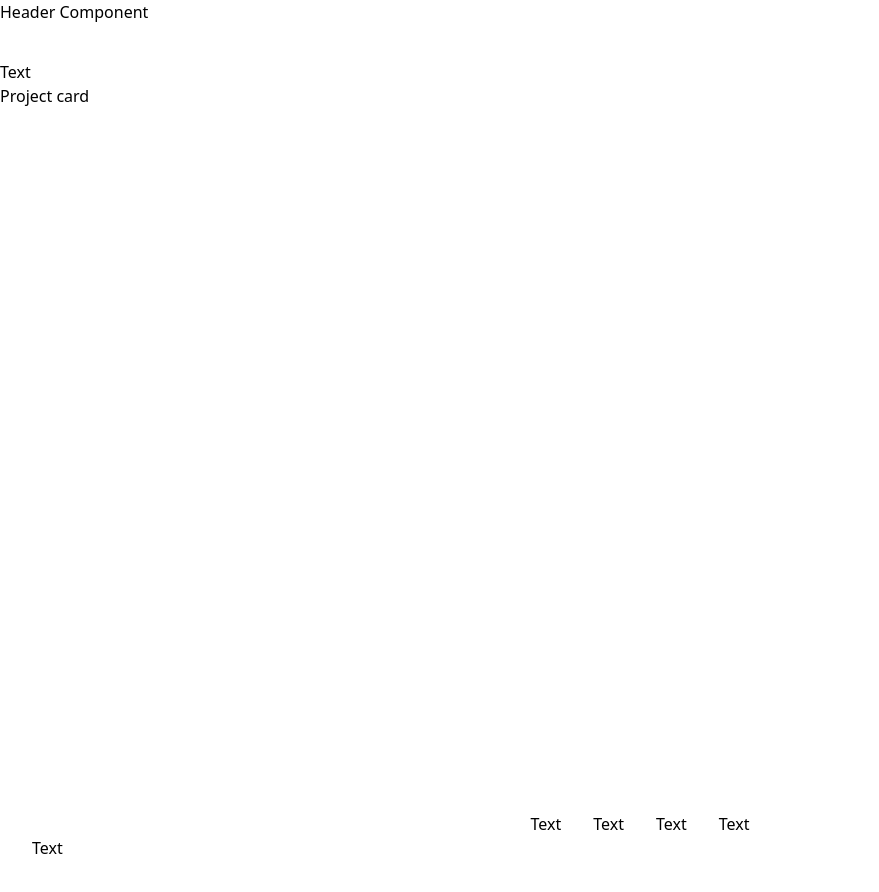
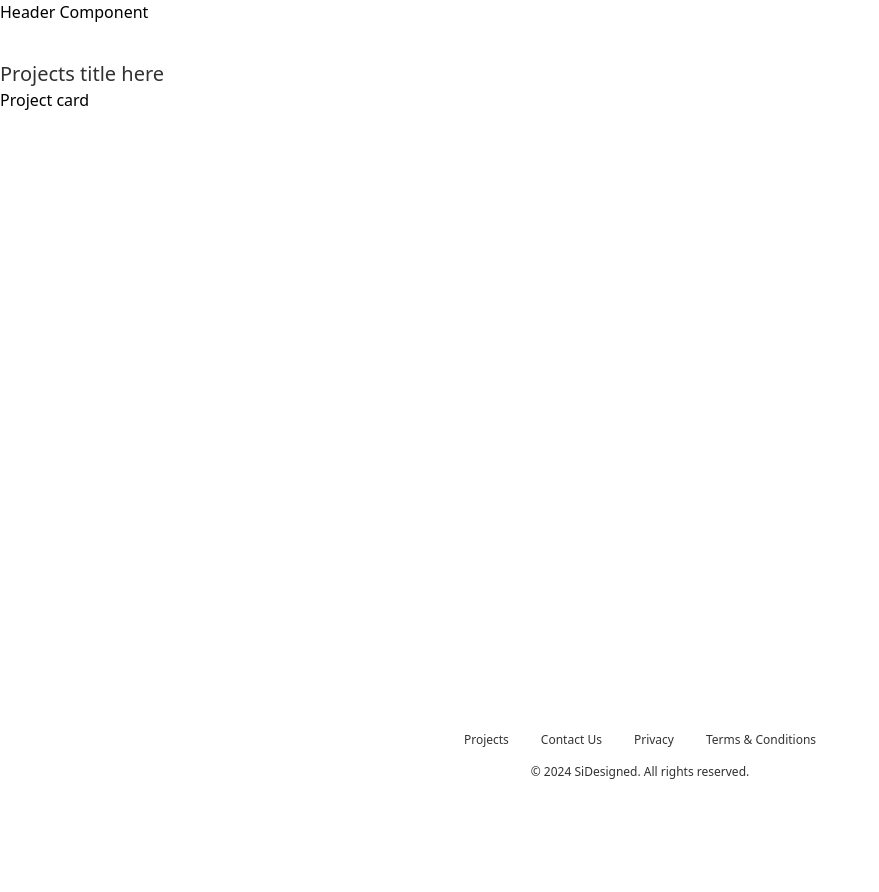
Before and after one commit to nyasha200/chitsiga, a Next.js app: page /projects in a window 1280 px wide. Shown: the whole page, without its empty margins (0-879 px from the left). After the commit the page ends 812 px from the top, so only its background shows below. Built offline with nearby package versions, Linux system fonts and the light colour scheme.

Commit message:
update page min height

```diff
--- a/components/ui-components/text/index.tsx
+++ b/components/ui-components/text/index.tsx
@@ -1,11 +1,85 @@
-import React from 'react'
+import React from 'react';
 
-const Text = () => {
+type TextProps<C extends React.ElementType = 'p'> = {
+    children: React.ReactNode;
+    as?: C;
+    color?: 'gray' | 'brown' | 'green' | 'black';
+    weight?: 'normal' | 'bold';
+    size?: 'sm' | 'md' | 'lg';
+    additional?: string;
+    variant?:
+    'title1' | 'title2' | 'title3' | 'title4' | 'title4-lg' | 'title5' |
+    'body1' | 'body2' | 'label1' | 'link';
+} & React.ComponentPropsWithoutRef<C>;
+
+const Text = <C extends React.ElementType = 'p'>({
+    children,
+    as,
+    color = 'black',
+    weight = 'normal',
+    size = 'md',
+    additional,
+    variant = 'body1',
+    ...restProps
+}: TextProps<C>) => {
+
+    const Component = as || 'p';
+
+    const textSize = `text-${size}`;
+    const textWeight = `font-${weight}`;
+
+    const textColor = {
+        'gray': 'text-[#333333]',
+        'brown': 'text-[#934f10]',
+        'green': 'text-[#399256]',
+        'black': 'text-[#313131]',
+    }[color] || 'text-[#313131]';
+
+    let classes;
+    switch (variant) {
+        case 'title1':
+            classes = 'text-3xl sm:text-xl md:text-5xl font-bold';
+            break;
+        case 'title2':
+            classes = 'text-3xl md:text-6xl font-bold';
+            break;
+        case 'title3':
+            classes = 'text-2xl md:text-5xl font-bold';
+            break;
+        case 'title4':
+            classes = 'text-lg md:text-4xl font-bold';
+            break;
+        case 'title4-lg':
+            classes = 'text-lg md:text-[4.5rem] font-bold';
+            break;
+        case 'title5':
+            classes = 'text-lg md:text-2xl font-bold';
+            break;
+        case 'body1':
+            classes = `text-lg md:text-xl ${textWeight}`;
+            break;
+        case 'body2':
+            classes = `text-sm md:text-lg ${textWeight}`;
+            break;
+        case 'label1':
+            classes = `text-md md:text-xl ${textWeight}`;
+            break;
+        case 'link':
+            classes = `text-xs md:text-md ${textWeight}`;
+            break;
+        default:
+            classes = `${textSize} ${textWeight}`;
+            break;
+    }
+
     return (
-        <div>
-            Text
-        </div>
-    )
-}
+        <Component
+            {...restProps}
+            className={`${classes} ${textColor} ${additional || ''}`}
+        >
+            {children}
+        </Component>
+    );
+};
 
-export default Text
+export default Text;
--- a/pages/contact/index.tsx
+++ b/pages/contact/index.tsx
@@ -2,7 +2,7 @@ import React from 'react'
 
 const Contact = () => {
     return (
-        <div>
+        <div className='min-h-[80vh] '>
             contact us page
         </div>
     )
--- a/pages/index.tsx
+++ b/pages/index.tsx
@@ -1,12 +1,12 @@
 import Banner from "@/components/blocks/banner";
 import DetailsBlock from "@/components/blocks/details-block";
-import Projects from "./projects";
+import Projects from "@/components/blocks/projects";
 import Testimonials from "@/components/blocks/testimonials";
 
 export default function Home() {
   return (
     <div
-      className={` min-h-[90vh] w-full`}
+      className={` min-h-[80vh] w-full`}
     >
       <Banner />
       <DetailsBlock />
--- a/pages/privacy/index.tsx
+++ b/pages/privacy/index.tsx
@@ -2,7 +2,7 @@ import React from 'react'
 
 const Privacy = () => {
     return (
-        <div>
+        <div className='min-h-[80vh] '>
             Privacy policy
         </div>
     )
--- a/pages/projects/[slug]/index.tsx
+++ b/pages/projects/[slug]/index.tsx
@@ -2,7 +2,7 @@ import React from 'react'
 
 const ProjectDetails = () => {
     return (
-        <div>
+        <div className='min-h-[80vh] '>
             Project details page
         </div>
     )
--- a/pages/projects/index.tsx
+++ b/pages/projects/index.tsx
@@ -3,7 +3,7 @@ import React from 'react'
 
 const Projects = () => {
     return (
-        <div className='min-h-[90vh]'>
+        <div className='min-h-[80vh]'>
             <ProjectsList />
         </div>
     )
--- a/pages/terms/index.tsx
+++ b/pages/terms/index.tsx
@@ -2,7 +2,7 @@ import React from 'react'
 
 const Terms = () => {
     return (
-        <div>
+        <div className='min-h-[80vh] '>
             Terms and Conditions page
         </div>
     )
--- a/tailwind.config.ts
+++ b/tailwind.config.ts
@@ -9,8 +9,8 @@ export default {
   theme: {
     extend: {
       colors: {
-        background: "var(--background)",
-        foreground: "var(--foreground)",
+        black: "#313131",
+        "gray-1": "#333333"
       },
     },
   },
```
